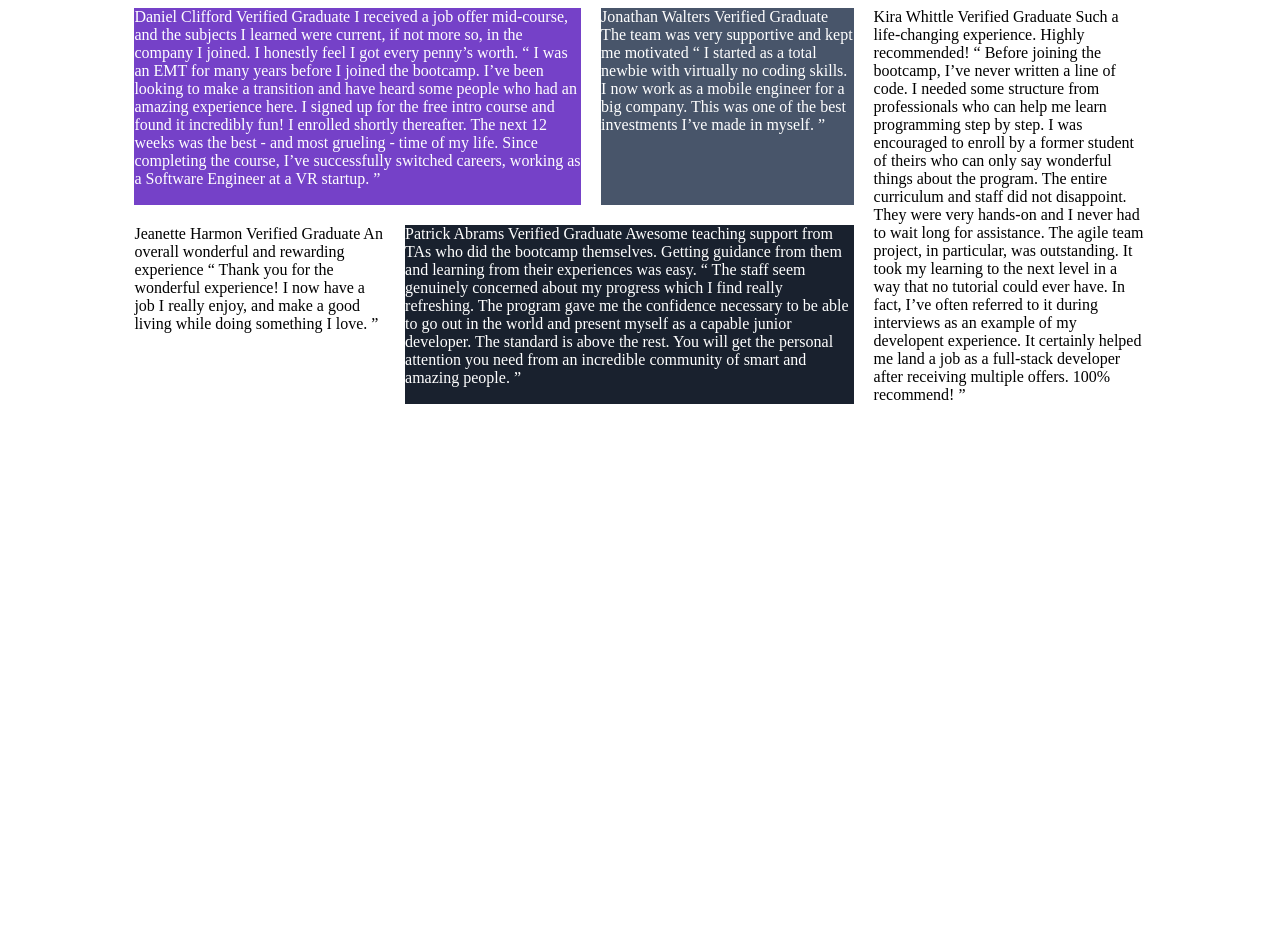
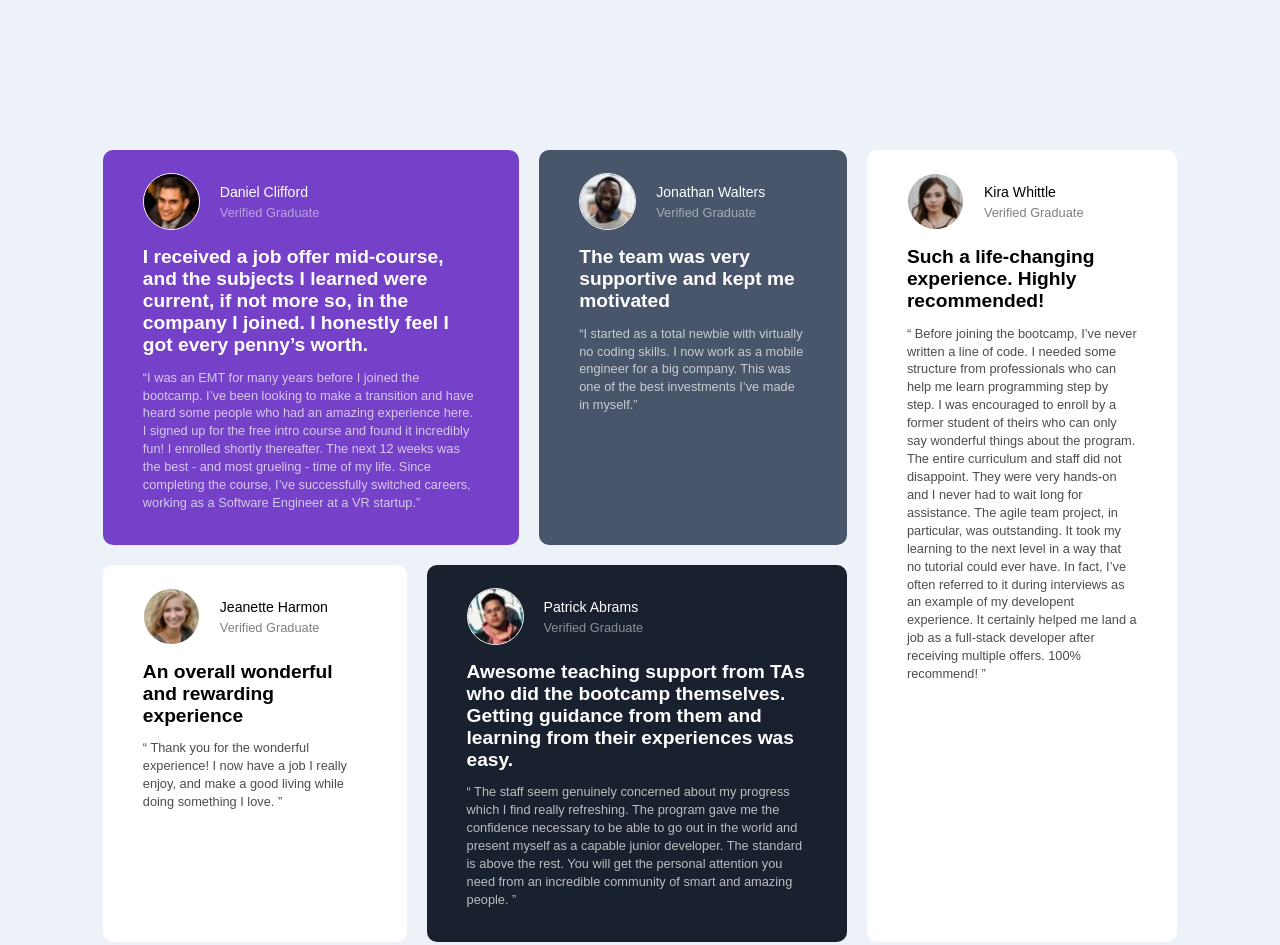
Before and after one commit to Esther2504/frontend-mentor-challenges, a plain HTML site: page testimonials-grid-section-main/index.html in a window 1280 px wide. Before the commit the page ends 800 px from the top, so only its background shows below. Drawn offline with Linux system fonts and the light colour scheme; a web font is replaced by a local one.

Commit message:
finished card styling

```diff
--- a/testimonials-grid-section-main/index.html
+++ b/testimonials-grid-section-main/index.html
@@ -12,63 +12,94 @@
 <body>
   <div class="container">
   <div class="daniel">
-  Daniel Clifford
-  Verified Graduate
+    <div class="identity">
+    <img src="images/image-daniel.jpg" />
+    <div>
+      <p class="name">Daniel Clifford</p>
+      <p class="title">Verified Graduate</p>
+    </div>
+</div>
+<div class="testimony">
+  <h1>I received a job offer mid-course, and the subjects I learned were current, if not more so,
+  in the company I joined. I honestly feel I got every penny’s worth.</h1>
 
-  I received a job offer mid-course, and the subjects I learned were current, if not more so,
-  in the company I joined. I honestly feel I got every penny’s worth.
-
-  “ I was an EMT for many years before I joined the bootcamp. I’ve been looking to make a
+  <p>“I was an EMT for many years before I joined the bootcamp. I’ve been looking to make a
   transition and have heard some people who had an amazing experience here. I signed up
   for the free intro course and found it incredibly fun! I enrolled shortly thereafter.
   The next 12 weeks was the best - and most grueling - time of my life. Since completing
-  the course, I’ve successfully switched careers, working as a Software Engineer at a VR startup. ”
+  the course, I’ve successfully switched careers, working as a Software Engineer at a VR startup.”
+</p>
+</div>
 </div>
 <div class="jonathan">
-  Jonathan Walters
-  Verified Graduate
+  <div class="identity">
+    <img src="images/image-jonathan.jpg" />
+    <div>
+      <p class="name">Jonathan Walters</p>
+      <p class="title">Verified Graduate</p>
+    </div>
+</div>
+<div class="testimony">
+  <h1>The team was very supportive and kept me motivated</h1>
+  <p>“I started as a total newbie with virtually no coding skills. I now work as a mobile engineer
+    for a big company. This was one of the best investments I’ve made in myself.”</p>
 
-  The team was very supportive and kept me motivated
-
-  “ I started as a total newbie with virtually no coding skills. I now work as a mobile engineer
-  for a big company. This was one of the best investments I’ve made in myself. ”
+</div>
 </div>
 <div class="jeanette">
-  Jeanette Harmon
-  Verified Graduate
+    <div class="identity">
+    <img src="images/image-jeanette.jpg" />
+    <div>
+      <p class="name">Jeanette Harmon</p>
+      <p class="title">Verified Graduate</p>
+    </div>
+</div>
+<div class="testimony">
+  <h1>An overall wonderful and rewarding experience</h1>
+  <p> “ Thank you for the wonderful experience! I now have a job I really enjoy, and make a good living
+    while doing something I love. ”</p>
 
-  An overall wonderful and rewarding experience
-
-  “ Thank you for the wonderful experience! I now have a job I really enjoy, and make a good living
-  while doing something I love. ”
+</div>
 </div>
 <div class="patrick">
-  Patrick Abrams
-  Verified Graduate
-
-  Awesome teaching support from TAs who did the bootcamp themselves. Getting guidance from them and
-  learning from their experiences was easy.
-
-  “ The staff seem genuinely concerned about my progress which I find really refreshing. The program
+  <div class="identity">
+    <img src="images/image-patrick.jpg" />
+    <div>
+      <p class="name">Patrick Abrams</p>
+      <p class="title">Verified Graduate</p>
+    </div>
+</div>
+<div class="testimony">
+  <h1>Awesome teaching support from TAs who did the bootcamp themselves. Getting guidance from them and
+    learning from their experiences was easy.</h1>
+  <p>   “ The staff seem genuinely concerned about my progress which I find really refreshing. The program
     gave me the confidence necessary to be able to go out in the world and present myself as a capable
     junior developer. The standard is above the rest. You will get the personal attention you need from
-  an incredible community of smart and amazing people. ”
+    an incredible community of smart and amazing people. ”</p>
 
 </div>
+</div>
 <div class="kira">
-  Kira Whittle
-  Verified Graduate
 
-  Such a life-changing experience. Highly recommended!
-
-  “ Before joining the bootcamp, I’ve never written a line of code. I needed some structure from
+  <div class="identity">
+    <img src="images/image-kira.jpg" />
+    <div>
+      <p class="name">  Kira Whittle</p>
+      <p class="title">Verified Graduate</p>
+    </div>
+</div>
+<div class="testimony">
+  <h1>  Such a life-changing experience. Highly recommended!</h1>
+  <p>   “ Before joining the bootcamp, I’ve never written a line of code. I needed some structure from
     professionals who can help me learn programming step by step. I was encouraged to enroll by a former
     student of theirs who can only say wonderful things about the program. The entire curriculum and staff
     did not disappoint. They were very hands-on and I never had to wait long for assistance. The agile team
     project, in particular, was outstanding. It took my learning to the next level in a way that no tutorial
     could ever have. In fact, I’ve often referred to it during interviews as an example of my developent
     experience. It certainly helped me land a job as a full-stack developer after receiving multiple offers.
-  100% recommend! ”
+    100% recommend! ”</p>
+
+</div>
 </div>
 </div>
 </body>
--- a/testimonials-grid-section-main/styles/_general.scss
+++ b/testimonials-grid-section-main/styles/_general.scss
@@ -1,11 +1,67 @@
+@import url('https://fonts.google.com/specimen/Barlow+Semi+Condensed');
+
+* {
+    font-family: 'Barlow Semi Condensed', sans-serif;
+    font-size: 80%;
+}
+
+body {
+    background-color: hsl(210, 46%, 95%);
+}
+
 .container {
-    width: 80%;
-    margin: 0 auto;
+    width: 85%;
+    margin: 150px auto;
     display: grid;
     grid-template-areas:
     "daniel daniel jonathan kira"
     "jeanette patrick patrick kira";
     gap: 20px;
+
+    > div {
+border-radius: 10px;
+padding: 20px 40px;
+
+img {
+    border-radius: 99%;
+    border: 1px solid white;
+    width: 55px;
+    height: 55px;
+}
+
+
+
+.identity {
+    display: flex;
+    gap: 20px;
+    align-items: center;
+
+    .name {
+font-size: 1.1rem;
+margin-bottom: 5px;
+    }
+
+    .title {
+opacity: 50%;
+margin-top: 0;
+font-size: 1rem;
+    }
+}
+
+.testimony {
+    h1 {
+        font-size: 1.5rem;
+    }
+
+p {
+    opacity: 70%;
+    font-size: 1rem;
+    line-height: 140%;
+}
+}
+    }
+
+
 }
 
 .daniel {
@@ -21,9 +77,11 @@
 }
 .kira {
     grid-area: kira;
+    background-color: white;
 }
 .jeanette {
     grid-area: jeanette;
+    background-color: white;
 }
 .patrick {
     grid-area: patrick;
```
Also changed, not shown: testimonials-grid-section-main/styles/style.css, 1 other file. Lines whose indentation alone changed are shown as unchanged.
